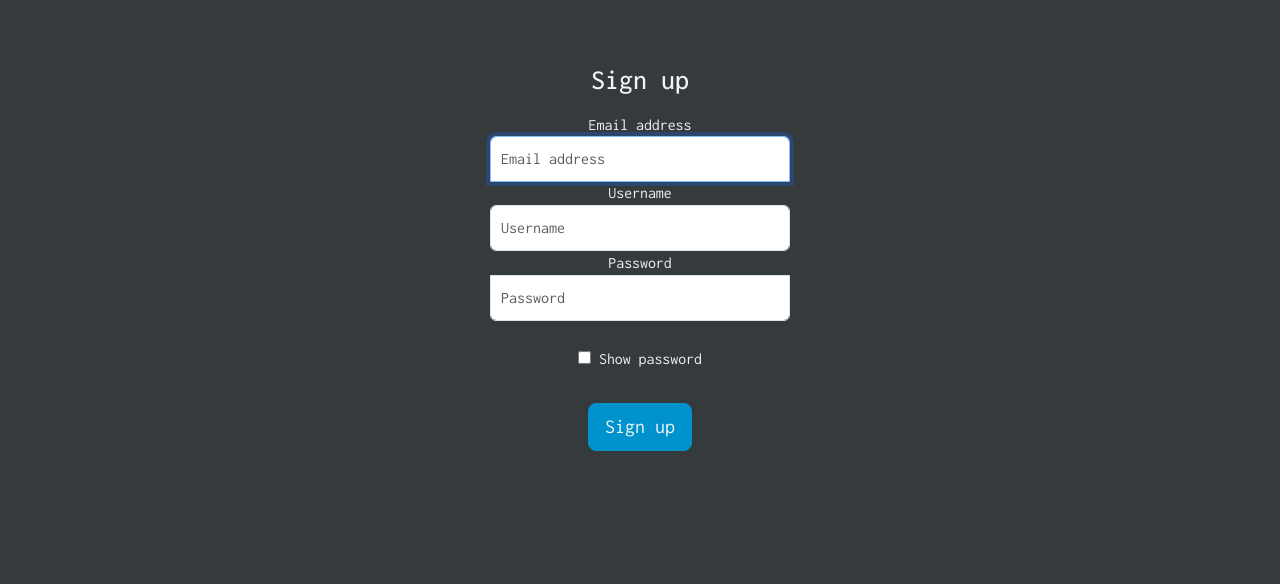
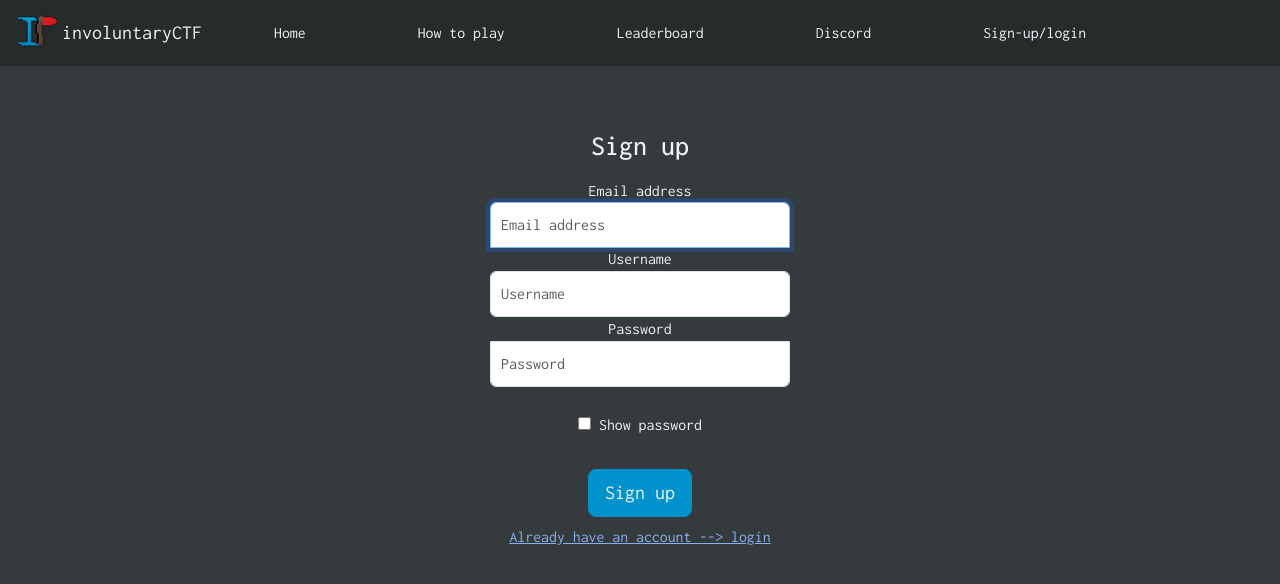
Before and after one commit to Will-Line/Inv0luntary-CTF, a Flask app: page /signup in a window 1280 px wide. Shown: the top 584 px of the page. Run offline with Flask 3, Linux system fonts and the light colour scheme; style sheets or scripts are compiled from the project's sources.

Commit message:
changed signup and login in navbar around to make it easier to login

```diff
--- a/static/css/colours.css
+++ b/static/css/colours.css
@@ -54,6 +54,6 @@ body {
 }
 
 a {
-    color: rgb(102 149 219);
+    color: rgb(135, 176, 237);
     text-decoration: underline;
 }
--- a/templates/base.html
+++ b/templates/base.html
@@ -59,9 +59,9 @@
           <li class="nav-item mx-5">
             {% if current_user.is_anonymous%}
             {% if page=="login"%}
-            <a class="nav-link active" aria-current="page" href="/login">Login/sign-up</a>
+            <a class="nav-link active" aria-current="page" href="/signup">Sign-up/login</a>
             {% else %}
-            <a class="nav-link" href="/login">Login/sign-up</a>
+            <a class="nav-link" href="/signup">Sign-up/login</a>
             {% endif %}
             {% else %}
             <a class="nav-link" data-bs-toggle="offcanvas" href="#accountOffCanvas" role="button"
--- a/templates/signup.html
+++ b/templates/signup.html
@@ -3,6 +3,7 @@
 <html lang="en">
 
 {% block body %}
+{{ navBar("signup") }}
 <form method="POST" class="form-signin mt-5">
   <h1 class="h3 mb-3 font-weight-normal">Sign up</h1>
   <label for="inputEmail" class="sr-only">Email address</label>
@@ -20,6 +21,10 @@
 
   {{ flashMessages() }}
   <button class="btn btn-lg btn-primary btn-block" type="submit">Sign up</button>
+
+  <div class="p-2">
+    <a href="/login">Already have an account --> login</a>
+  </div>
 </form>
 
 
```
